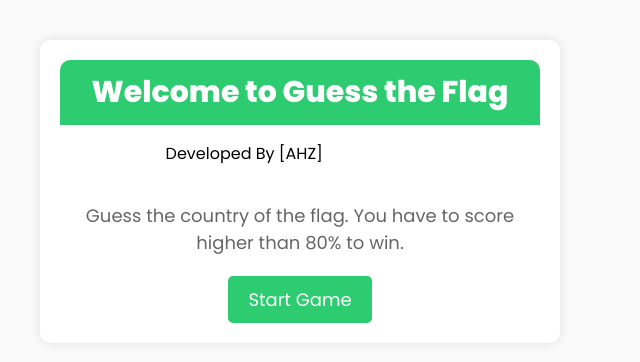
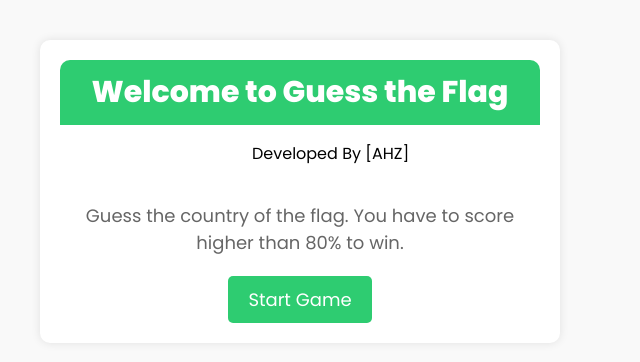
Before and after one commit to Abdelhamid-Z/World-Flag-Game-Epic-, a plain HTML site: page index.html in a window 1280 px wide. Shown: the whole page, without its empty margins (0-640 px from the left). Drawn offline with Linux system fonts and the light colour scheme.

Commit message:
index.html

```diff
--- a/index.html
+++ b/index.html
@@ -192,7 +192,7 @@
     <div class="home-page" id="home-page">
         <div class="container">
             <div class="header">Welcome to Guess the Flag</div>
-            <div class="developer_and_publisher" style="display: flex;text-align: center;position: relative;left: 22%;">
+            <div class="developer_and_publisher" style="display: flex;text-align: center;position: relative;left: 40%;">
                 <p>Developed By [AHZ]</p>
             </div>
             <p class="instructions">Guess the country of the flag. You have to score higher than 80% to win.</p>
```
